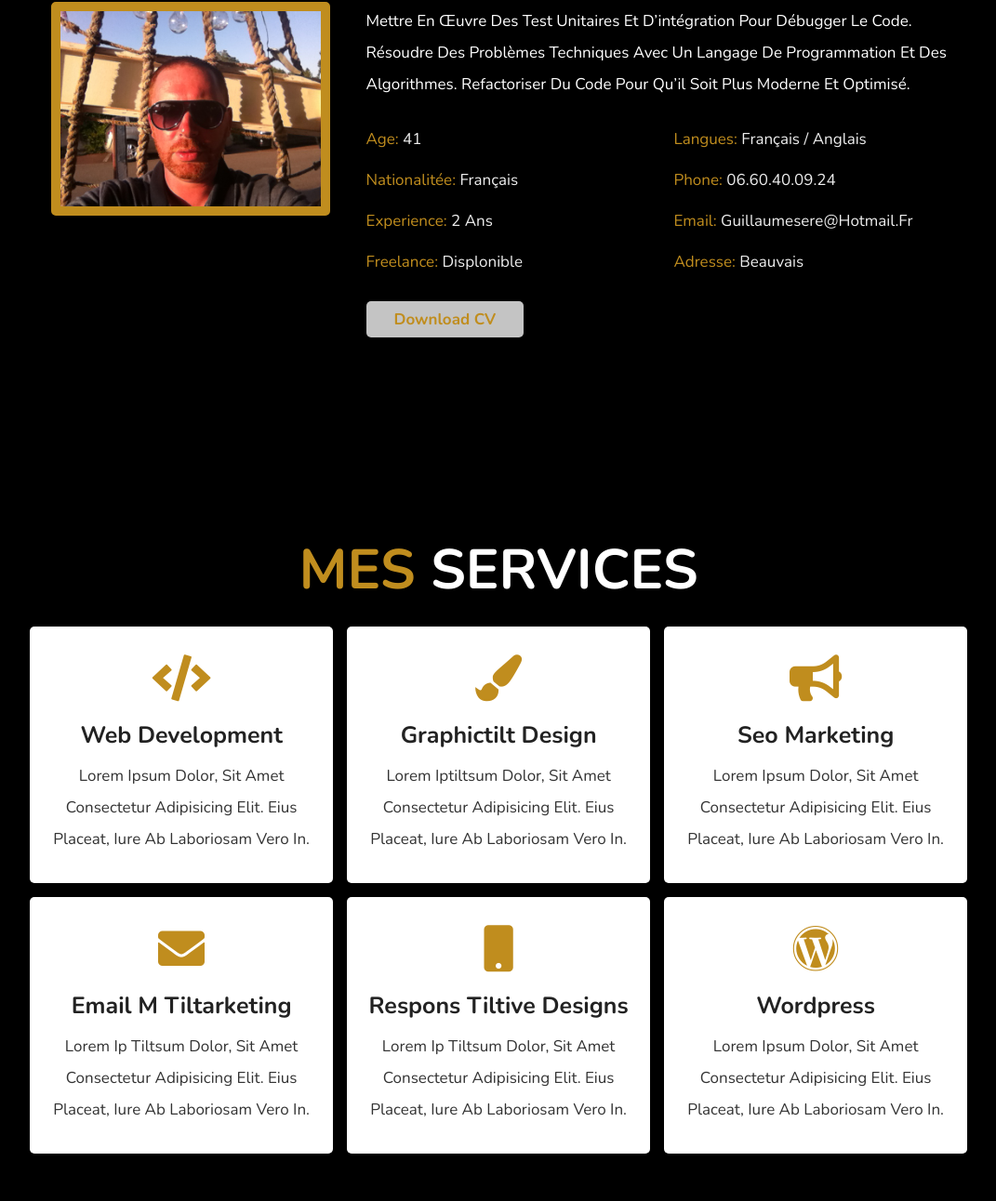
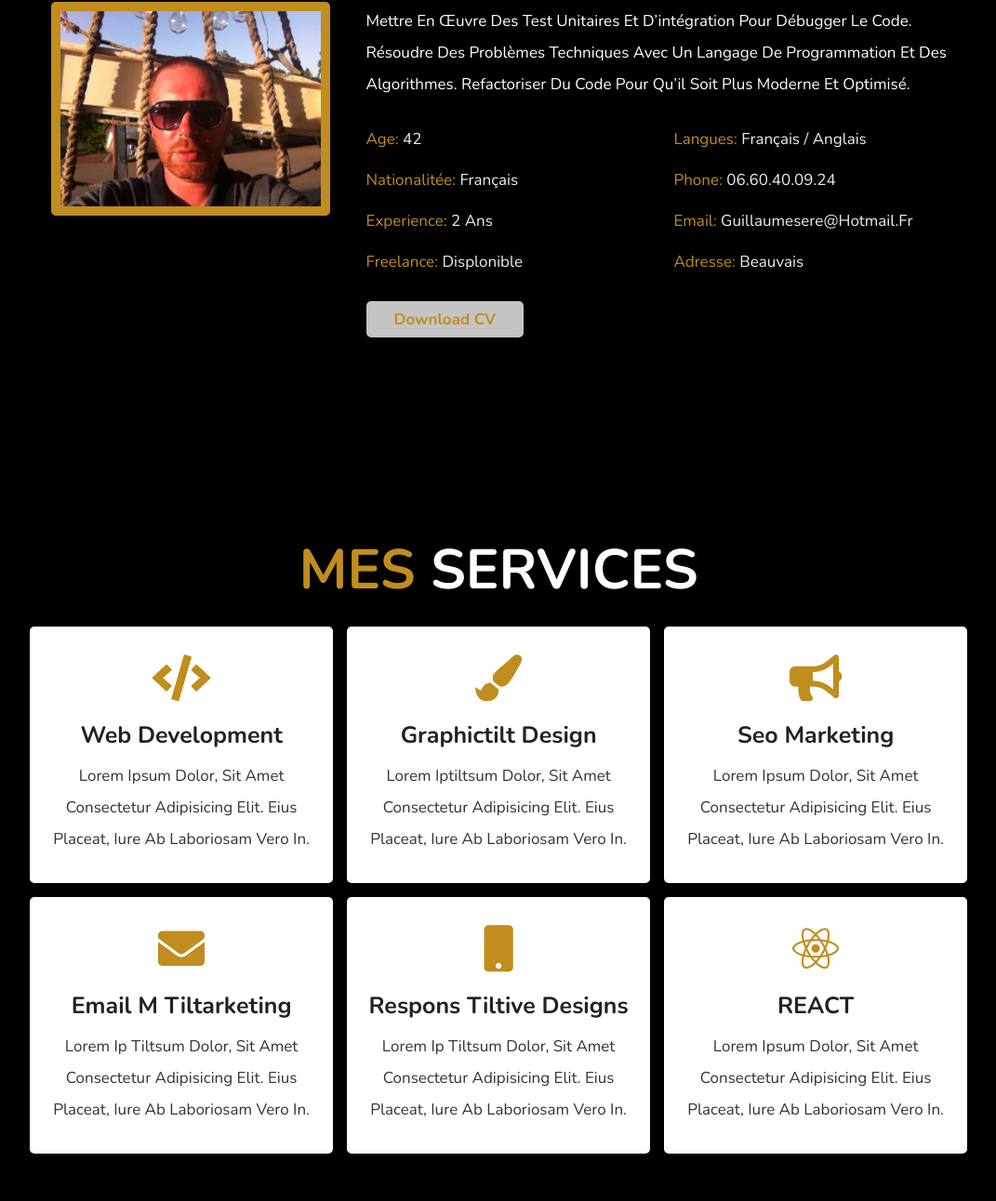
Before and after one commit to GuillaumeSere/GuillaumeSere-Portfoilo.github.io, a plain HTML site: page index.html in a window 1280 px wide. Shown: the part 1048-2340 px from the top of the page at 93% size, without its empty margins (79-1150 px from the left). Drawn offline with nearby package versions, Linux system fonts and the light colour scheme.

Commit message:
modif logo

```diff
--- a/index.html
+++ b/index.html
@@ -62,7 +62,7 @@
                       Refactoriser du code pour qu’il soit plus moderne et optimisé.</p>
                     <div class="box-container">
                         <div class="box">
-                            <p> <span> age: </span> 41</p>
+                            <p> <span> age: </span> 42</p>
                             <p> <span> nationalitée:</span> Français</p>
                             <p> <span>experience:</span> 2 ans</p>
                             <p>  <span>freelance:</span> displonible</p>
@@ -115,8 +115,8 @@
                 <p>Lorem ip tiltsum dolor, sit amet consectetur adipisicing elit. Eius placeat, iure ab laboriosam vero in.</p>
             </div>
             <div class="box tilt">
-                <i class="fab fa-wordpress"></i>
-                <h3>wordpress</h3>
+                <i class="fab fa-react"></i>
+                <h3>REACT</h3>
                 <p>Lorem ipsum dolor, sit amet consectetur adipisicing elit. Eius placeat, iure ab laboriosam vero in.</p>
             </div>
 
```
